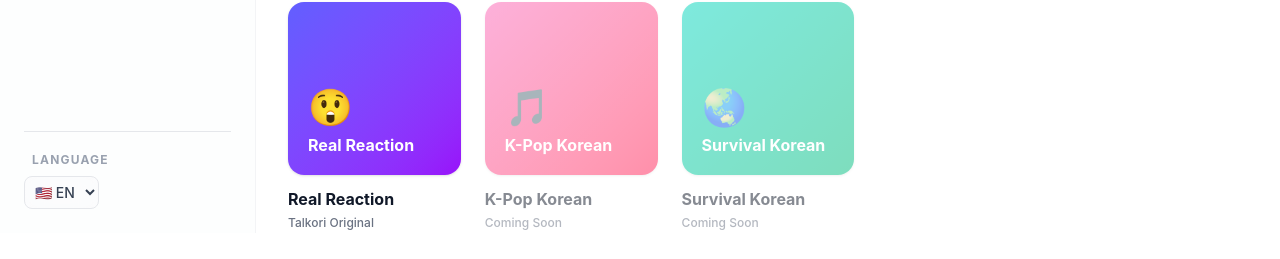
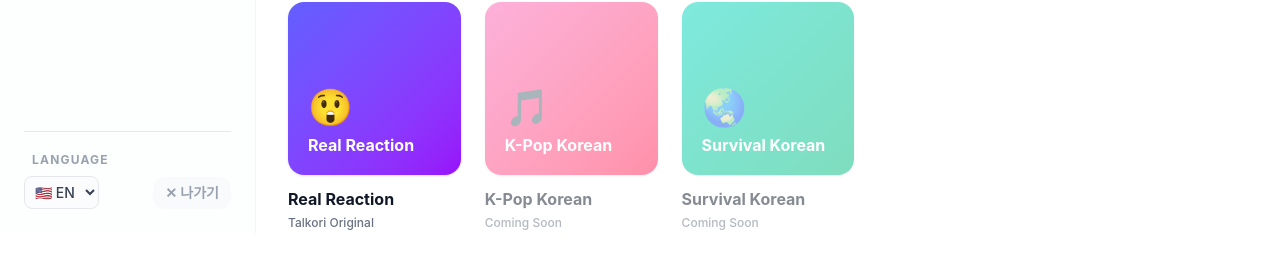
Before and after one commit to juryongkim/talkori-podcast, a React (Vite) app: page / in a window 1280 px wide. Shown: the part 567-826 px from the top of the page. Built offline with nearby package versions, Linux system fonts and the light colour scheme.

Commit message:
final v1.1

```diff
--- a/src/App.jsx
+++ b/src/App.jsx
@@ -1,10 +1,10 @@
 import { useState } from 'react';
-import { BrowserRouter, Routes, Route, Link, useLocation } from 'react-router-dom';
+import { BrowserRouter, Routes, Route, Link, useLocation, useNavigate } from 'react-router-dom';
 import { useTranslation } from 'react-i18next';
 import Home from './pages/Home';
 import CourseDetail from './pages/CourseDetail';
 import Player from './pages/Player';
-import MyStudy from './pages/MyStudy'; // ✨ 1. 내 학습장 컴포넌트 불러오기!
+import MyStudy from './pages/MyStudy';
 
 // 🌐 언어 선택기
 function LanguageSelector() {
@@ -18,11 +18,32 @@
   );
 }
 
+// ✨ 나가기 버튼 로직 컴포넌트 분리
+function ExitButton() {
+  const navigate = useNavigate();
+  const handleExit = () => {
+    window.parent.postMessage('closeTalkori', '*'); // 아이프레임 밖으로 메시지 전송
+    if (window.self === window.top) {
+      navigate('/'); // 단독 실행 시 홈으로
+    }
+  };
+
+  return (
+    <button
+      onClick={handleExit}
+      className="text-gray-400 hover:text-red-500 bg-gray-50 hover:bg-red-50 px-3 py-1.5 rounded-xl transition-colors text-sm font-bold flex items-center gap-1"
+      title="학습 종료"
+    >
+      ✕ 나가기
+    </button>
+  );
+}
+
 // 💻 PC용 사이드바
 function Sidebar() {
   const location = useLocation();
   const isHome = location.pathname === '/';
-  const isMyStudy = location.pathname === '/my-study'; // ✨ 현재 내 학습장인지 확인
+  const isMyStudy = location.pathname === '/my-study';
   const { t } = useTranslation();
 
   return (
@@ -37,16 +58,19 @@
           <Link to="/" className={`flex items-center gap-3 px-3 py-2.5 rounded-xl transition-colors font-semibold ${isHome ? 'bg-indigo-50 text-indigo-600' : 'text-gray-600 hover:bg-gray-100 hover:text-gray-900'}`}>
             <span className="text-xl">🏠</span> {t('menu.explore')}
           </Link>
-
-          {/* ✨ 2. 내 학습장 메뉴 연결 및 활성화 처리 */}
           <Link to="/my-study" className={`flex items-center gap-3 px-3 py-2.5 rounded-xl transition-colors font-semibold ${isMyStudy ? 'bg-indigo-50 text-indigo-600' : 'text-gray-600 hover:bg-gray-100 hover:text-gray-900'}`}>
             <span className="text-xl">📚</span> My Study
           </Link>
         </div>
       </div>
-      <div className="mt-auto border-t border-gray-200 pt-5">
-        <label className="text-xs font-bold text-gray-400 uppercase tracking-widest mb-2 block pl-2">{t('common.language')}</label>
-        <LanguageSelector />
+
+      {/* ✨ 하단 컨트롤 영역 (언어 선택 & 나가기 버튼 나란히 배치) */}
+      <div className="mt-auto border-t border-gray-200 pt-5 flex items-end justify-between">
+        <div>
+          <label className="text-xs font-bold text-gray-400 uppercase tracking-widest mb-2 block pl-2">{t('common.language')}</label>
+          <LanguageSelector />
+        </div>
+        <ExitButton />
       </div>
     </aside>
   );
@@ -66,7 +90,6 @@
 
         <main className="flex-1 w-full relative">
 
-          {/* 📱 모바일 상단 헤더 (햄버거 메뉴 포함) */}
           <header className="md:hidden flex items-center justify-between px-5 py-3 border-b border-gray-100 sticky top-0 bg-white/90 backdrop-blur-xl z-40">
             <div className="flex items-center gap-3">
               <button onClick={toggleMenu} className="text-2xl text-gray-700 focus:outline-none">
@@ -79,30 +102,32 @@
             <LanguageSelector />
           </header>
 
-          {/* 📱 모바일 슬라이드 메뉴 */}
           {isMobileMenuOpen && (
-            <div className="md:hidden fixed inset-0 z-30 bg-black/20 backdrop-blur-sm" onClick={closeMenu}>
-              <div className="absolute top-14 left-0 w-64 h-full bg-white shadow-2xl p-6 flex flex-col" onClick={e => e.stopPropagation()}>
+            <div className="md:hidden fixed inset-0 z-30 flex">
+              <div className="absolute inset-0 bg-black/20 backdrop-blur-sm" onClick={closeMenu}></div>
+              <div className="absolute top-14 left-0 w-64 h-full bg-white shadow-2xl p-6 flex flex-col justify-between" onClick={e => e.stopPropagation()}>
                 <div className="space-y-2 mt-4">
                   <Link to="/" onClick={closeMenu} className="flex items-center gap-3 px-3 py-3 rounded-xl hover:bg-indigo-50 text-gray-900 font-bold text-lg">
                     <span>🏠</span> {t('menu.explore')}
                   </Link>
-                  {/* ✨ 3. 모바일 메뉴에도 My Study 연결 */}
                   <Link to="/my-study" onClick={closeMenu} className="flex items-center gap-3 px-3 py-3 rounded-xl hover:bg-indigo-50 text-gray-900 font-bold text-lg">
                     <span>📚</span> My Study
                   </Link>
+                </div>
+
+                {/* ✨ 모바일 메뉴 하단에도 나가기 버튼 배치 */}
+                <div className="mb-20 pt-5 border-t border-gray-100 flex justify-center">
+                  <ExitButton />
                 </div>
               </div>
             </div>
           )}
 
-          {/* 메인 라우팅 영역 */}
           <div className="pb-10">
             <Routes>
               <Route path="/" element={<Home />} />
               <Route path="/course/:courseId" element={<CourseDetail />} />
               <Route path="/player/:epId" element={<Player />} />
-              {/* ✨ 4. My Study 페이지 라우트 등록! */}
               <Route path="/my-study" element={<MyStudy />} />
             </Routes>
           </div>
```
